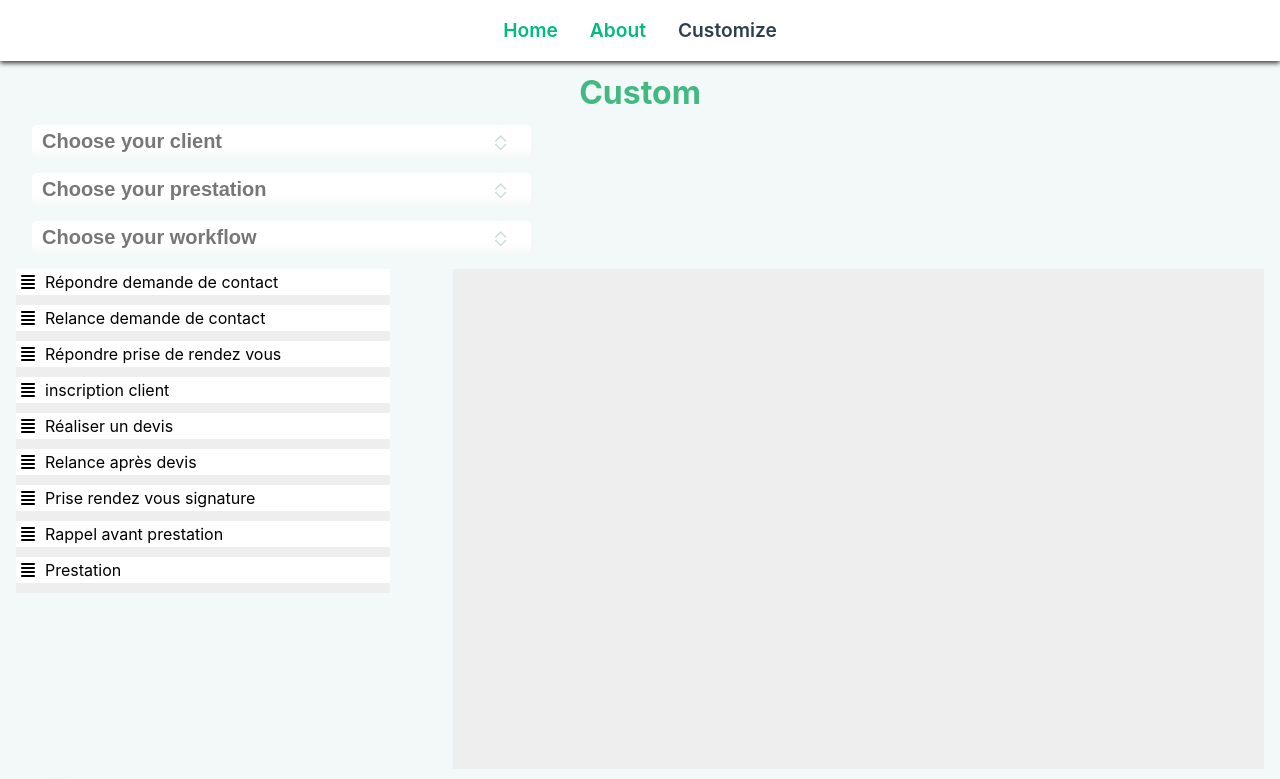
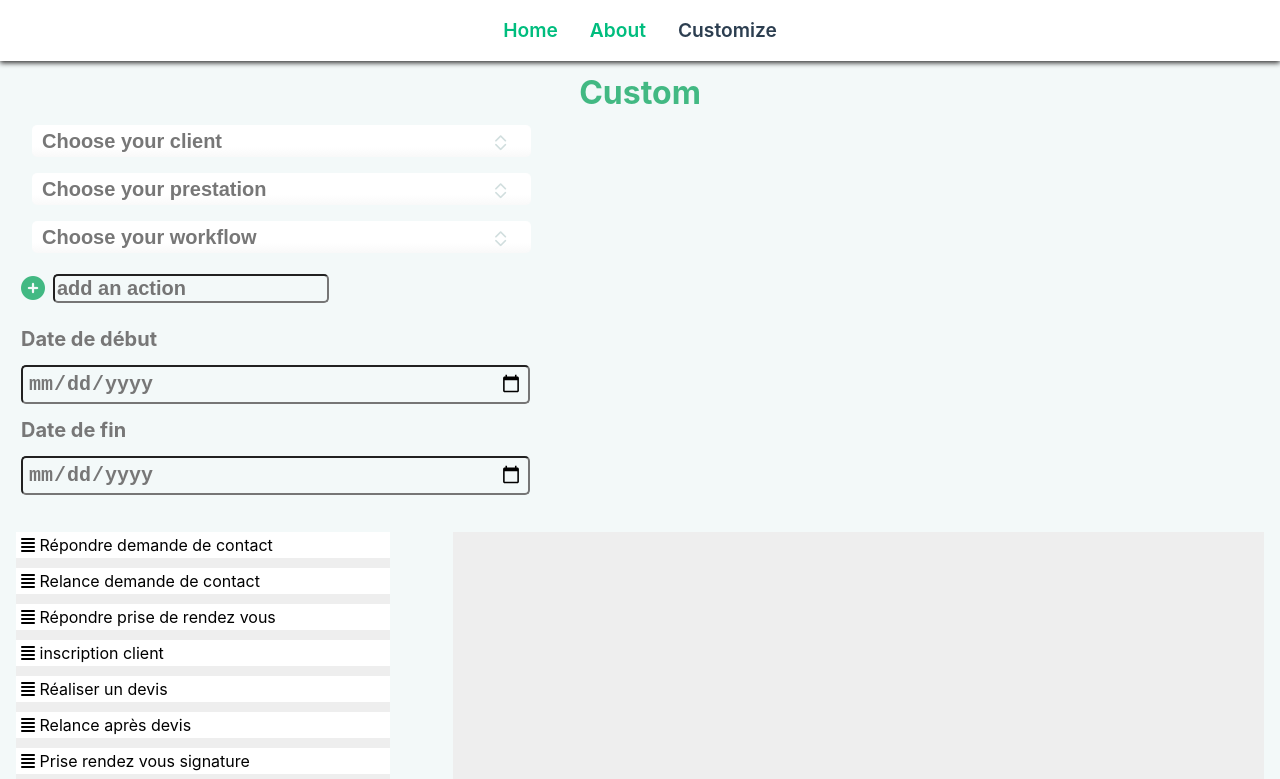
Before and after one commit to Christophe-Desmarres/custom-page, a Vue app in the folder custom-page/: page /customize in a window 1280 px wide. Shown: the top 779 px of the page. Built offline with nearby package versions, Linux system fonts and the light colour scheme.

Commit message:
add composant to show one drag element

```diff
--- a/custom-page/src/App.vue
+++ b/custom-page/src/App.vue
@@ -34,19 +34,9 @@ export default {
         this.load = true
       })
   }
-
 }
-
-
 </script>
 
 
 <style scoped>
-#app {
-  background-color: #f3f9f9;
-}
-
-main{
-  padding: 0 1rem;
-}
 </style>
--- a/custom-page/src/assets/main.css
+++ b/custom-page/src/assets/main.css
@@ -37,6 +37,8 @@
   text-rendering: optimizeLegibility;
   -webkit-font-smoothing: antialiased;
   -moz-osx-font-smoothing: grayscale;
+
+  background-color: #f3f9f9;
 }
 
 header {
@@ -47,6 +49,11 @@ main {
   flex-grow: 1;
   flex-basis: auto;
   flex-shrink: 0;
+
+  background-color: #f3f9f9;
+  padding: 0 1rem;
+
+
 }
 
 footer {
--- /dev/null
+++ b/custom-page/src/components/DraggableElement.vue
@@ -0,0 +1,17 @@
+<template>
+    <li class="drag-el list-group-item ">
+
+        <div class="item_details">
+        <i class="fa fa-align-justify handle"></i>
+        {{dragelmt.title}}
+        </div>
+    </li>
+</template>
+<script>
+export default {
+    props: {
+      dragelmt: Object,
+      default: () => ({})
+    },
+ }
+</script>
--- a/custom-page/src/components/templates/FooterTpl.vue
+++ b/custom-page/src/components/templates/FooterTpl.vue
@@ -20,6 +20,7 @@ footer {
     background-color: var(--color-background-reverse);
     padding: 1rem;
     text-align: center;
+    z-index: 100;
 }
 
 footer a {
--- a/custom-page/src/views/AboutView.vue
+++ b/custom-page/src/views/AboutView.vue
@@ -46,7 +46,6 @@
 </template>
 
 <style scoped>
-
  .about {
     width: 70%;
     padding: 2rem;
--- a/custom-page/src/views/CustomView.vue
+++ b/custom-page/src/views/CustomView.vue
@@ -47,13 +47,29 @@
         <div class="custom__content">
 
 
-          <div
-            v-if="workflowModel"
-            >
+          <div v-if="workflowModel">
               <h2 class="worflow">{{ workflows[workflow].name }} </h2>
               <p class="worflow">{{ workflows[workflow].description }} </p>
           </div>
 
+          <div class="add__item">
+              <i class="fa-solid fa-circle-plus" @click="add"></i>
+              <input type="text" placeholder="add an action" v-model="newItem" @keyup.enter="add">
+          </div>
+
+          <div class="date">
+
+            <label class="date__label" for="startDate">
+              Date de début
+              <input class="date__input" type="date" name="startDate" v-model="startDate">
+            </label>
+
+            <label class="date__label" for="endDate">
+              Date de fin
+              <input class="date__input" type="date" name="endDate" v-model="endDate">
+            </label>
+
+          </div>
 
             <draggable
               class="list-group drop-zone action-zone"
@@ -65,14 +81,27 @@
               @change="log"
               >
               <template #item="{element}">
-                <li class="drag-el list-group-item ">
+
+                <draggable-element :dragelmt="element" />
+
+              </template>
+                <!-- <li class="drag-el list-group-item ">
                   <div class="item_details">
                     <i class="fa fa-align-justify handle"></i>
-                    {{element.title}}
+                    <input type="text" :value="element.title">
                   </div>
-                </li>
-              </template>
+                </li> -->
+
+
             </draggable>
+
+            <!-- <div class="drag-el list-group-item ">
+              <div class="item_details">
+                <i class="fa-solid fa-circle-plus"></i>
+                <p>Ajoute une action</p>
+                <input type="text" placeholder="add an action">
+                  </div>
+                </div> -->
 
             <div
             v-if="workflowModel"
@@ -150,6 +179,7 @@
                 <label
                 for="ok"
                 id="range-value"
+                class="validate__label"
                 :style="{color: vok==100 ? 'green' : 'red'}"
                 >{{ vok==0 ? "slide to validate" : vok==100 ? "validate" : vok }}</label>
               </form>
@@ -211,6 +241,7 @@
 import draggable from 'vuedraggable';
 import logo from '../assets/images/logo400px.png';
 import dbData from '../data/data.json';
+import DraggableElement from '../components/DraggableElement.vue';
 
 
 // source : https://learnvue.co/articles/vue-drag-and-drop
@@ -220,7 +251,8 @@ import dbData from '../data/data.json';
 export default {
     name: 'Custom',
     components: {
-            draggable,
+        draggable,
+        DraggableElement,
         },
     display: "Transition",
     order: 6,
@@ -242,6 +274,7 @@ export default {
       list: [],
       nestList: [],
       vok: 0,
+      newItem: '',
     }
   },
     methods: {
@@ -258,6 +291,21 @@ export default {
       console.log('terminado');
       this.vok = 0;
     },
+    add() {
+      console.log('add tpl');
+      console.log(this.items.length);
+      if (this.newItem === '') return;
+        this.items.push({
+          "id": this.items.length,
+          "title": this.newItem,
+          "text": "",
+          "delay":0,
+          "list": 1,
+          "order": 9
+        });
+        this.newItem = '';
+      },
+
 
     // function to convert image to webp
     convertToWebp() {
@@ -310,7 +358,7 @@ h1{
 }
 
 /* ----------------- */
-/* draggable element */
+/* selection element */
 /* ----------------- */
 
 *:focus {
@@ -391,10 +439,69 @@ select{
 
 
 
+/* ------------- */
+/* action button */
+/* ------------- */
+
 .custom__content{
 
   width: 100%;
 }
+
+.add__item{
+  width: 100%;
+  margin: 1rem 0;
+  padding: 5px;
+  position: relative;
+}
+
+.fa-circle-plus{
+  color: #42b983;
+  font-size: 1.5rem;
+  position: absolute;
+  top: 50%;
+  left: 5px;
+  transform: translateY(-50%);
+}
+.add__item input{
+  margin-left: 2rem;
+  background-color: transparent;
+  font-size: 1.25rem;
+  border-radius: 5px;
+  font-weight: bold;
+  color: #777;
+  cursor: pointer;
+}
+
+.date{
+  margin: 1rem 0;
+  padding: 5px;
+}
+
+.date__label{
+  width: 70%;
+  font-size: 1.25rem;
+  font-weight: bold;
+  color: #777;
+}
+.date__input{
+  display: block;
+  width: 40%;
+  margin: 1rem 0;
+  padding: 5px;
+  background-color: transparent;
+  font-size: 1.25rem;
+  border-radius: 5px;
+  font-weight: bold;
+  color: #777;
+  cursor: pointer;
+}
+
+
+
+/* ----------------- */
+/* draggable element */
+/* ----------------- */
 
 .drop-zone {
     background-color: #eee;
@@ -571,7 +678,8 @@ p.worflow{
   clear: both;
   margin: 1rem auto;
 }
-label {
+
+.validate__label {
   position: static;
   width: 100px;
   z-index: 1;
--- a/custom-page/src/views/HomeView.vue
+++ b/custom-page/src/views/HomeView.vue
@@ -1,6 +1,5 @@
 <script setup>
 import TheWelcome from '../components/TheWelcome.vue'
-import background from '../assets/images/mer.jpg';
 
 </script>
 
@@ -8,7 +7,7 @@ import background from '../assets/images/mer.jpg';
 <div class="home">
 
     <TheWelcome />
-    <div id="cover" :style="{backgroundImage:`url(${background})`}"></div>
+    <div id="cover"></div>
 
     <div class="description">
         <p>
@@ -68,12 +67,13 @@ em{
     top: 0;
     width: 100vw;
     height: 100%;
-    z-index: -1;
+    /* z-index: 0; */
     background-size: cover;
     background-position: center;
     background-repeat: no-repeat;
     background-attachment: fixed;
     animation: mymove 5s infinite;
+    background-image: url('../assets/images/mer.jpg');
 
 }
 
```
